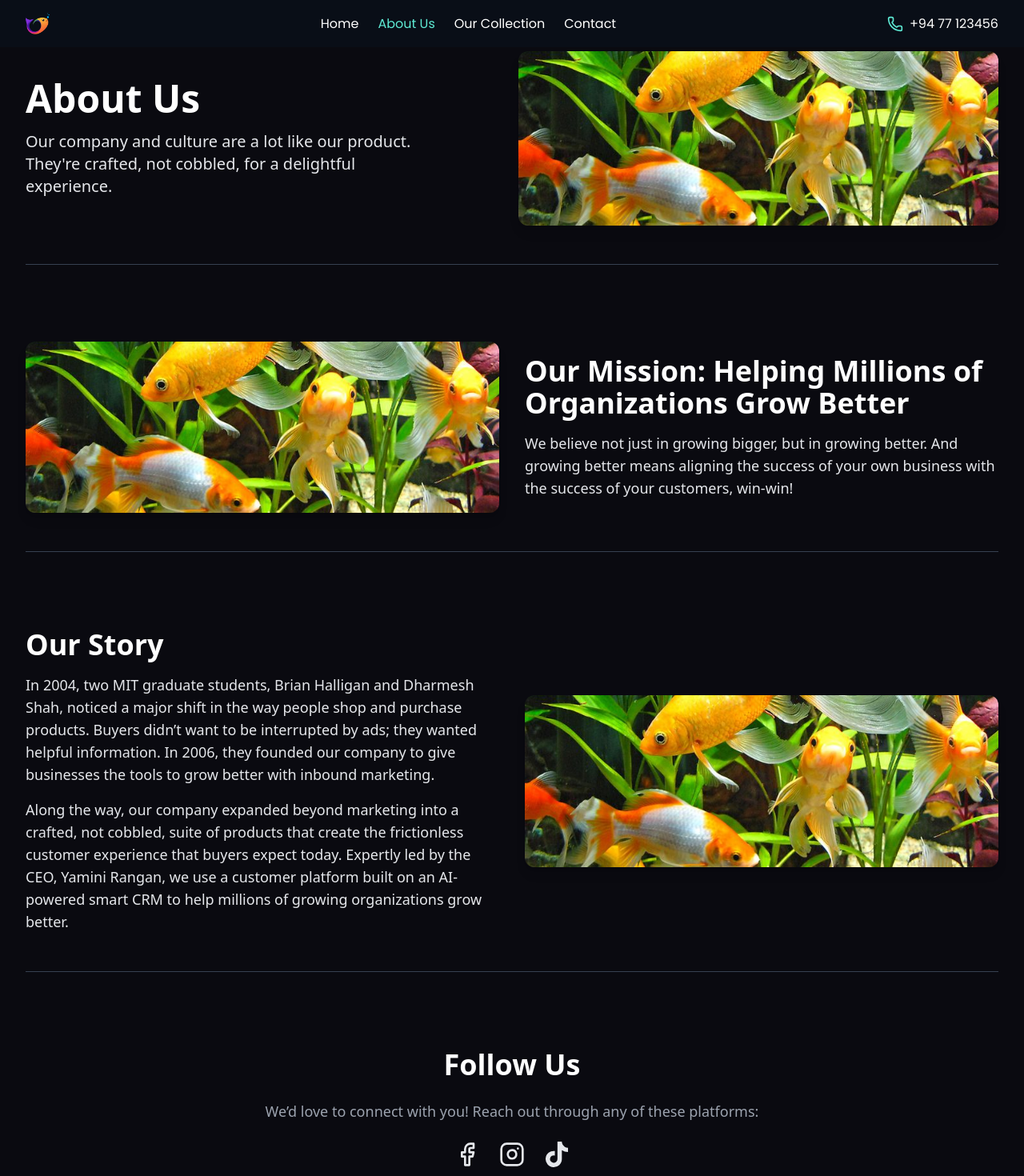
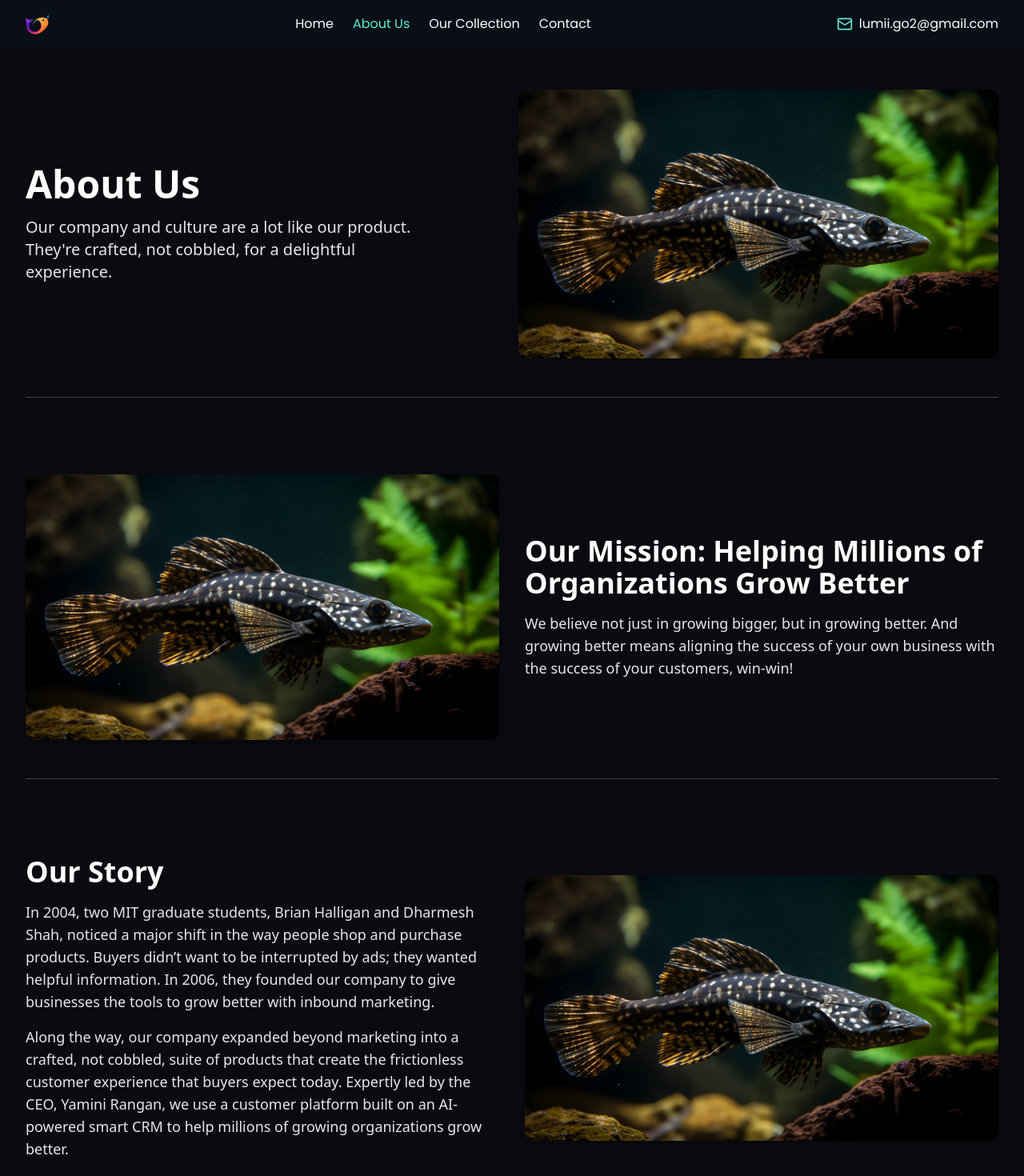
Before and after one commit to DilankaDI/lumii-aquarium, a Next.js app: page /about in a window 1280 px wide. Shown: the top 1470 px of the page at 80% size. Built offline with nearby package versions, Linux system fonts and the light colour scheme.

Commit message:
Minor uodates

```diff
--- a/src/app/about/page.tsx
+++ b/src/app/about/page.tsx
@@ -8,7 +8,7 @@ const AboutUsPage = () => {
       <div className="max-w-7xl mx-auto px-4 sm:px-6 lg:px-8 py-16 space-y-24">
 
         {/* About Us */}
-        <section className="flex flex-col lg:flex-row items-center gap-8 border-b border-gray-700 pb-12">
+        <section className="flex flex-col lg:flex-row items-center gap-8 border-b border-gray-700 pb-12 pt-12">
           <div className="flex-1 text-center lg:text-left">
             <h1 className="text-5xl font-bold text-white mb-4">About Us</h1>
             <p className="text-xl max-w-lg mx-auto lg:mx-0">
@@ -16,7 +16,7 @@ const AboutUsPage = () => {
             </p>
           </div>
           <Image
-            src="/images/sample-2.jpg"
+            src="/images/catfish.jpg"
             alt="Company Team"
             width={600}
             height={400}
@@ -29,7 +29,7 @@ const AboutUsPage = () => {
         <section className="flex flex-col-reverse lg:flex-row items-center gap-8 border-b border-gray-700 pb-12">
           <div className="flex-1">
             <Image
-              src="/images/sample-2.jpg"
+              src="/images/catfish.jpg"
               alt="Our Mission"
               width={600}
               height={400}
@@ -60,7 +60,7 @@ const AboutUsPage = () => {
           </div>
           <div className="flex-1">
             <Image
-              src="/images/sample-2.jpg"
+              src="/images/catfish.jpg"
               alt="Our Story"
               width={600}
               height={400}
--- a/src/app/contact/page.tsx
+++ b/src/app/contact/page.tsx
@@ -19,9 +19,9 @@ const ContactUsPage: React.FC = () => {
         </div>
 
         <div className="bg-[#181820] p-8 rounded-xl shadow-2xl">
-          <div className="grid grid-cols-1 lg:grid-cols-2 gap-16">
+          <div className="grid grid-cols-1 lg:grid-cols-2 gap-10">
 
-            <div className="p-8 rounded-xl">
+            <div className="rounded-xl">
               <Image
                 src="/images/sample-10.jpg"
                 alt="Aquatic Farming Facility"
--- a/src/app/page.tsx
+++ b/src/app/page.tsx
@@ -135,7 +135,7 @@
 import { useState, useEffect } from 'react';
 import Header from '@/components/Header'; // Import the new Header component
 import HeroCarousel from '@/components/HeroCarousel';
-
+import Link from "next/link";
 
 // Main Page Component
 const HomePage = () => {
@@ -152,7 +152,7 @@ const HomePage = () => {
         <Header /> {/* Use the Header component here */}
         <main>
           {/* Hero Section */}
-          <section className="h-screen w-full hero-bg flex items-center">
+          <section className="h-screen w-full flex items-center">
             <HeroCarousel />
             <div className="container mx-auto px-6 relative z-10">
               <div className="text-left text-white max-w-2xl">
@@ -162,12 +162,11 @@ const HomePage = () => {
                 <p className="mt-4 text-xl md:text-2xl text-gray-200">
                   Fastest and easiest way to cycle your new aquarium.
                  </p>
-                <a
-                  href="#"
-                  className="mt-8 inline-block bg-cyan-500 text-white font-bold py-4 px-10 rounded hover:bg-cyan-600 transition-colors duration-300"
-                >
-                  CONTACT US TODAY!
-               </a>
+                  <div className="mt-8 inline-block bg-cyan-500 text-white font-bold py-4 px-10 rounded hover:bg-cyan-600 transition-colors duration-300">
+                    <Link href="/products" className="hover:text-white transition-colors duration-300">
+                      CONTACT US TODAY
+                    </Link>
+                </div>
               </div>
             </div>
           </section>
--- a/src/components/Footer.tsx
+++ b/src/components/Footer.tsx
@@ -45,9 +45,6 @@ const Footer = () => {
               Contact
             </Link>
           </div>
-          <p className="text-sm mt-4">
-            &copy; {new Date().getFullYear()} Lumii Aquarium. All rights reserved.
-          </p>
         </div>
 
         {/* Middle Section - Contact Information */}
@@ -107,6 +104,11 @@ const Footer = () => {
             </a>
           </div>
         </div>
+        <div>
+          <p className="text-sm mt-4">
+            &copy; {new Date().getFullYear()} Lumii Aquarium. All rights reserved.
+          </p>
+        </div>
       </div>
     </footer>
   );
--- a/src/components/Header.tsx
+++ b/src/components/Header.tsx
@@ -6,7 +6,7 @@
 import { useState, useEffect } from 'react';
 import Link from 'next/link';
 import Image from 'next/image';
-import { Phone, Menu, X } from 'lucide-react';
+import { Mail, Menu, X } from 'lucide-react';
 import { usePathname } from 'next/navigation';
 
 const Header = () => {
@@ -100,8 +100,8 @@ const Header = () => {
 
           {/* Desktop Contact Info */}
           <div className="hidden md:flex items-center space-x-2">
-            <Phone size={20} className="text-teal-300" />
-            <span>+94 77 123456</span>
+            <Mail size={20} className="text-teal-300" />
+            <span>lumii.go2@gmail.com</span>
           </div>
 
           {/* Mobile Menu Button */}
@@ -136,8 +136,8 @@ const Header = () => {
             ))}
           </nav>
           <div className="flex items-center space-x-2 text-lg">
-            <Phone size={24} className="text-teal-300" />
-            <span>+94 77 123456</span>
+            <Mail size={24} className="text-teal-300" />
+            <span>lumii.go2@gmail.com</span>
           </div>
         </div>
       </div>
--- a/src/components/HeroCarousel.tsx
+++ b/src/components/HeroCarousel.tsx
@@ -108,6 +108,7 @@ const HeroCarousel = () => (
       interval={5000}
       transitionTime={1000}
       stopOnHover={false}
+      showArrows={false}
       className="h-full"
     >
       {/* Slide 1 */}
```
